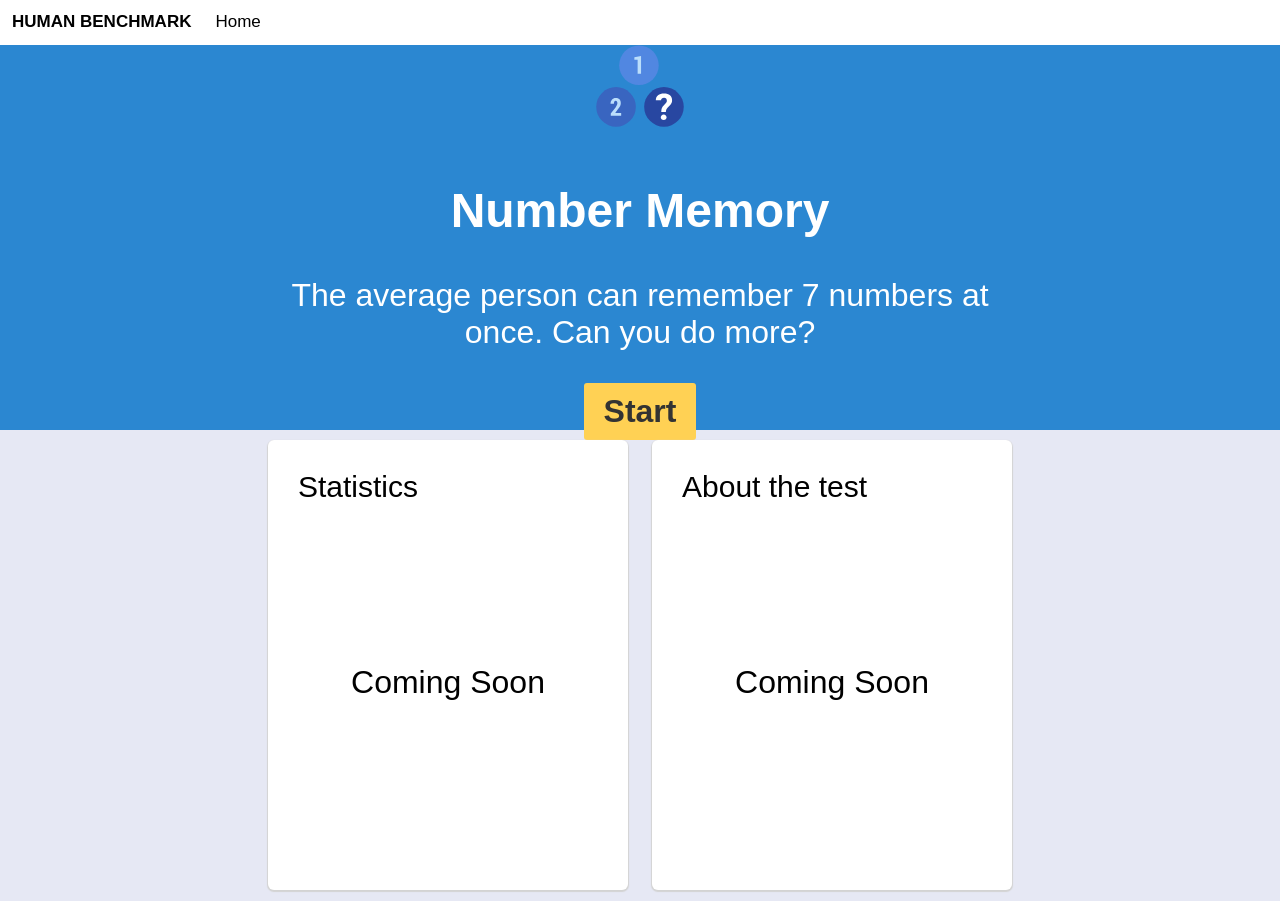
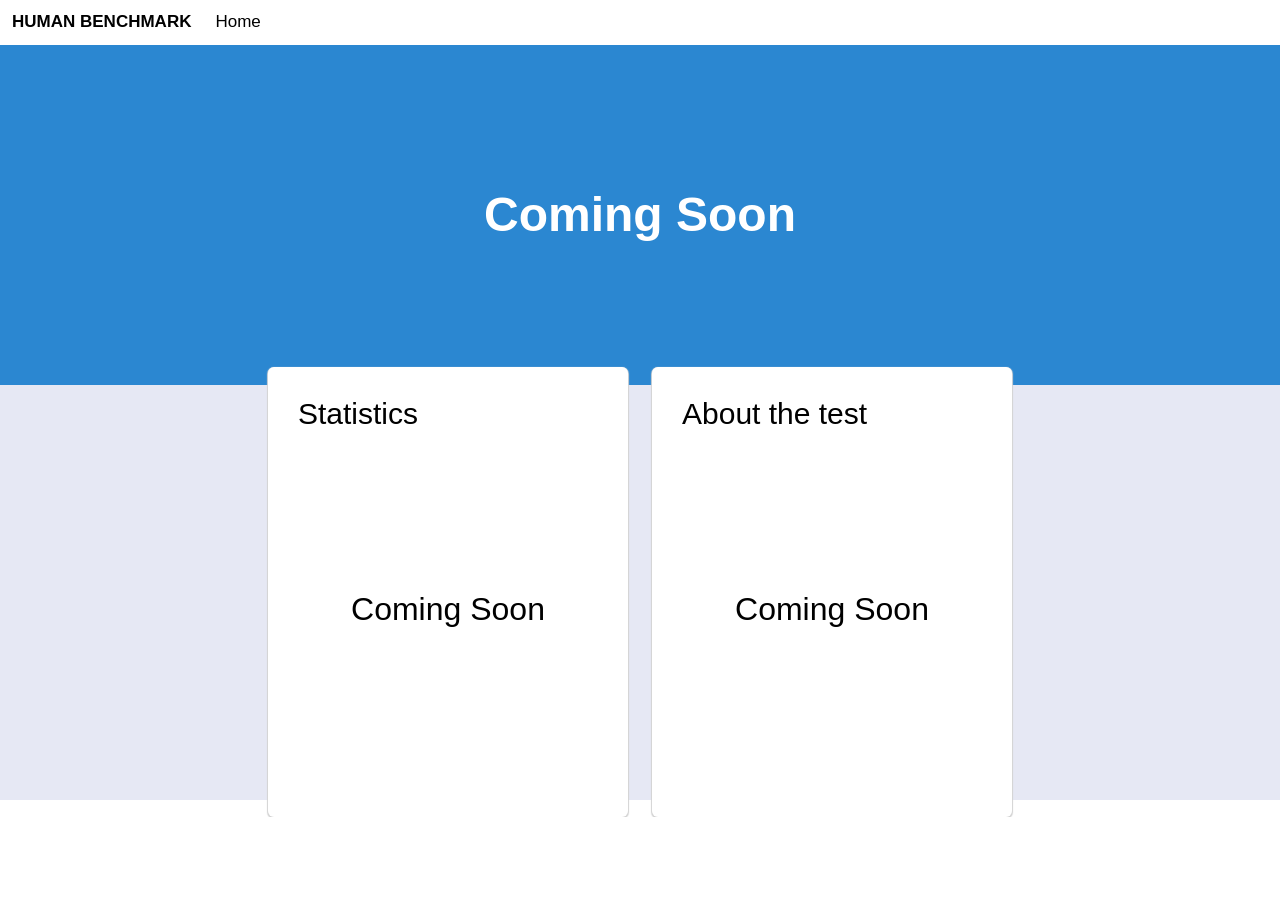
Before and after one commit to Tocampo627/Number-Memory-Clone, a React (Vite) app: page /tests/number-memory in a window 1280 px wide. Both pictures are taken after a click on the button "Start". After the commit the page ends 817 px from the top, so only its background shows below. Built offline with nearby package versions, Linux system fonts and the light colour scheme.

Commit message:
- Resolved #15

```diff
--- /dev/null
+++ b/src/pages/GamePage/NumberMemory/index.jsx
@@ -0,0 +1,5 @@
+import React from 'react';
+
+export function NumberMemory() {
+  return <h1>Coming Soon</h1>;
+}
--- a/src/pages/GamePage/index.jsx
+++ b/src/pages/GamePage/index.jsx
@@ -2,23 +2,39 @@
 import './game.css';
 
 /* Node Modules */
-import React from 'react';
+import React, { useState } from 'react';
 import { NumberMemoryIcon } from '../../components/Icons/NumberMemoryIcon';
 import { Tile } from '../../components/Tile';
+import { NumberMemory } from './NumberMemory';
 
 /* Component */
 export const GamePage = () => {
+  const [isStarted, setIsStarted] = useState(false);
   return (
     <div className="game-container">
       <section className="game">
         <div className="game-content">
-          <NumberMemoryIcon />
+          {isStarted ? (
+            <NumberMemory />
+          ) : (
+            <>
+              <div>
+                <NumberMemoryIcon />
+              </div>
 
-          <h1>Number Memory</h1>
-          <p>
-            The average person can remember 7 numbers at once. Can you do more?
-          </p>
-          <button className="start-button">Start</button>
+              <h1>Number Memory</h1>
+              <p>
+                The average person can remember 7 numbers at once. Can you do
+                more?
+              </p>
+              <button
+                className="start-button"
+                onClick={() => setIsStarted(true)}
+              >
+                Start
+              </button>
+            </>
+          )}
         </div>
       </section>
       <section className="info">
```
